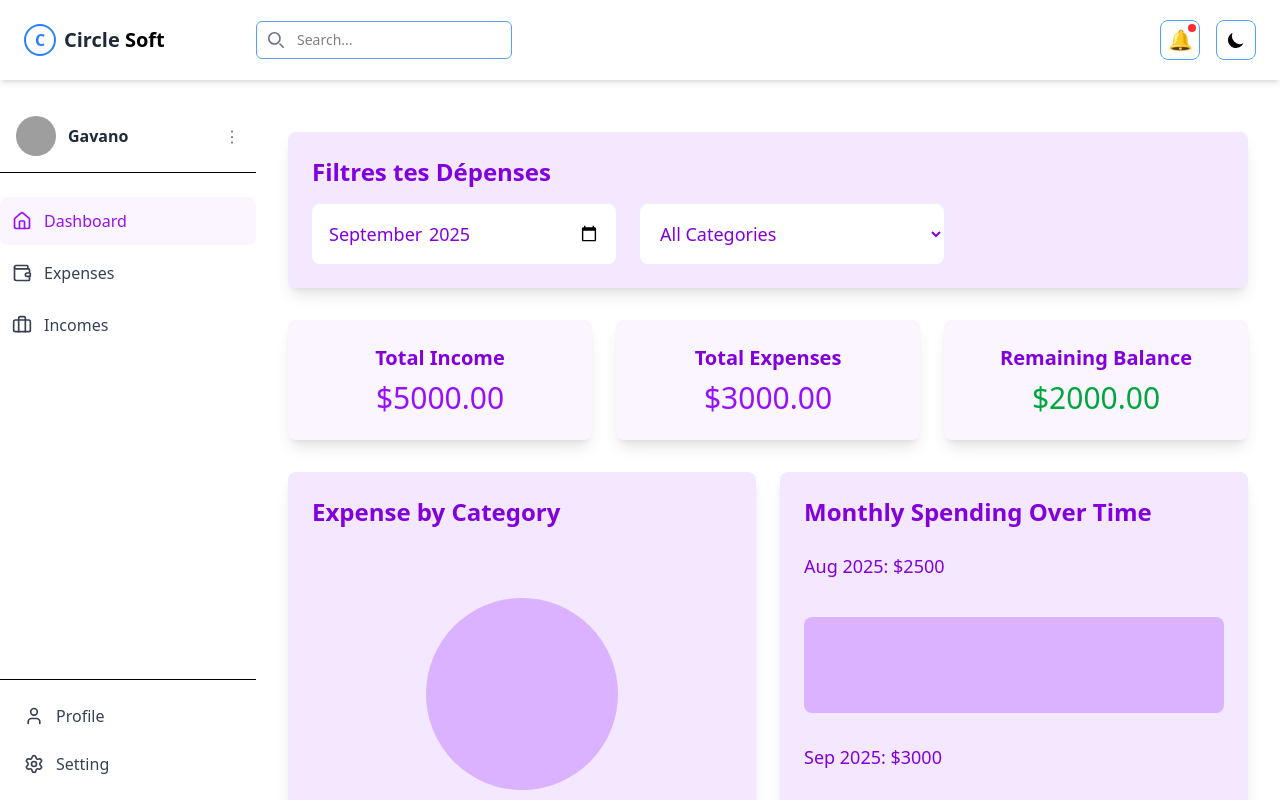
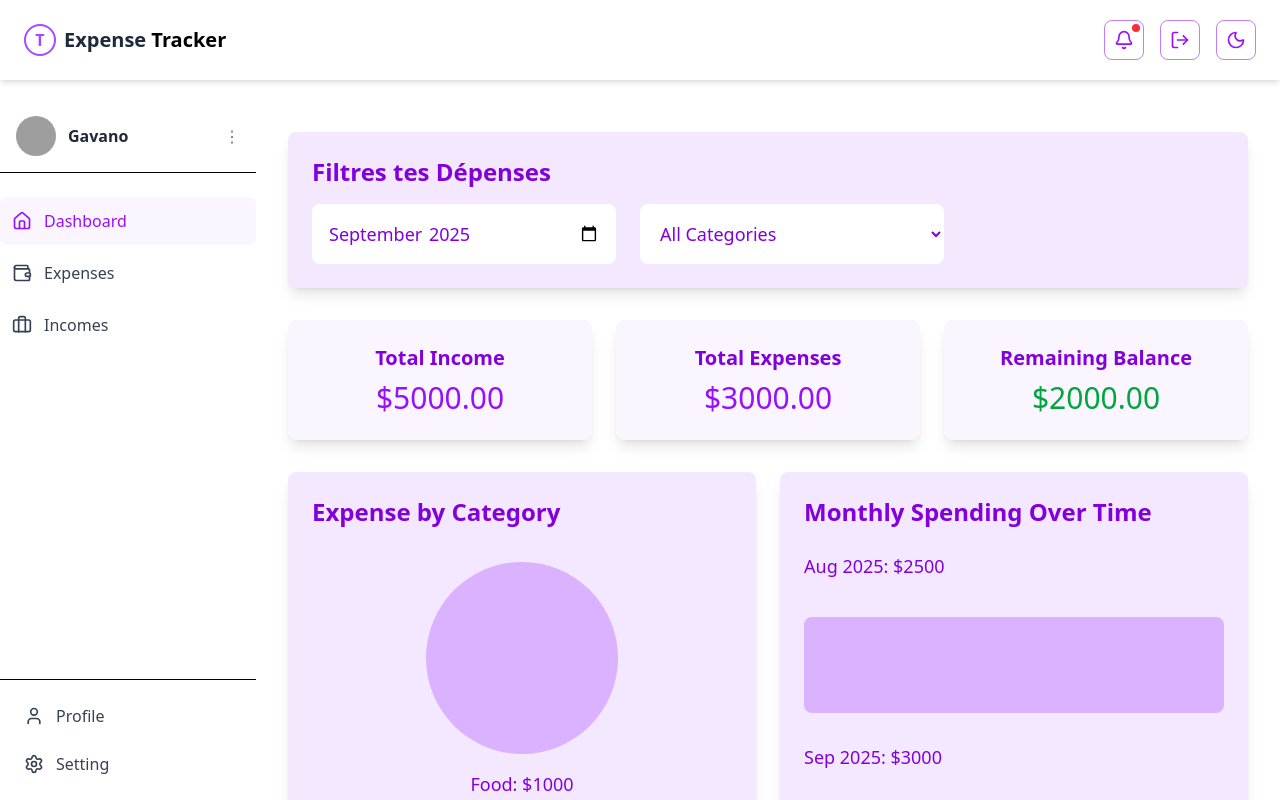
Before and after one commit to valisoa01/Projet-final-Web2, a React (Vite) app in the folder frontend/: page /dashboard in a window 1280 px wide. Built offline with nearby package versions, Linux system fonts and the light colour scheme; grey boxes are pictures that could not be loaded.

Commit message:
Feat(frontend): modified header, add bottom logout and changed tittle

```diff
--- a/frontend/src/Components/Site/Content.jsx
+++ b/frontend/src/Components/Site/Content.jsx
@@ -1,7 +1,7 @@
 const Content = () => {
   return (
     <div className="p-8 bg-white text-gray-800 w-500">
-      <div className="bg-red-500 p-6 rounded-lg shadow-lg mb-8 hidden" id="alert">
+      <div className="bg-red-500 rounded-lg shadow-lg mb-8 hidden" id="alert">
         <div className="text-xl font-bold text-white">You've exceeded your monthly budget by $111.47.</div>
       </div>
       <div className="bg-purple-100 p-6 rounded-lg shadow-lg mb-8">
@@ -35,8 +35,8 @@ const Content = () => {
       </div>
       <div className="grid grid-cols-1 md:grid-cols-2 gap-6">
         <div className="bg-purple-100 p-6 rounded-lg shadow-lg">
-          <div className="text-2xl font-semibold mb-6 text-purple-700">Expense by Category</div>
-          <div className="h-96">
+          <div className="text-2xl font-semibold  text-purple-700">Expense by Category</div>
+          <div className="h-90">
             <div className="flex justify-center items-center h-full">
               <div className="text-center">
                 <div className="w-48 h-48 bg-purple-300 rounded-full mb-4" id="pieChart"></div>
--- a/frontend/src/Components/Site/Header.jsx
+++ b/frontend/src/Components/Site/Header.jsx
@@ -1,90 +1,55 @@
+import { LogOut, Bell, Moon } from 'lucide-react';
+
 const Header = () => {
-  // 🔵 Partie gauche (Logo + Texte)
+  // Logo + Name component
   const Name = () => {
     return (
       <div className="w-[20%] flex items-center pl-6">
-        {/* Logo rond */}
-        <div className="w-8 h-8 flex items-center justify-center rounded-full border-2 border-blue-500 text-blue-500 font-bold mr-2">
-          C
+        {/* Logo */}
+        <div className="w-8 h-8 flex items-center justify-center rounded-full border-2 border-purple-500 text-purple-500 font-bold mr-2">
+          T
         </div>
         <span className="text-xl font-semibold text-gray-800">
-          Circle <span className="text-black">Soft</span>
+          Expense <span className="text-black">Tracker</span>
         </span>
       </div>
     );
   };
 
-  // 🔍 Barre de recherche
-  const SearchButton = () => {
+  // Notification and Logout buttons
+  const ActionButtons = () => {
     return (
-      <div className="w-[60%] flex items-center ">
-        <div className="relative w-64">
-          <div className="absolute inset-y-0 left-0 flex items-center pl-3 pointer-events-none">
-            <svg
-              className="w-4 h-4 text-gray-500"
-              xmlns="http://www.w3.org/2000/svg"
-              fill="none"
-              viewBox="0 0 20 20"
-              aria-hidden="true"
-            >
-              <path
-                stroke="currentColor"
-                strokeLinecap="round"
-                strokeLinejoin="round"
-                strokeWidth="2"
-                d="m19 19-4-4m0-7A7 7 0 1 1 1 8a7 7 0 0 1 14 0Z"
-              />
-            </svg>
-          </div>
-          <input
-            type="search"
-            className="block w-full p-2 pl-10 text-sm border border-blue-400 rounded-md focus:ring-blue-500 focus:border-blue-500"
-            placeholder="Search..."
-          />
-        </div>
-      </div>
-    );
-  };
-
-  // 🔔 Bouton notification
-  const NotificationButton = () => {
-    return (
-      <div className="w-[20%] flex items-center justify-end pr-6 gap-4">
-  {/* 🔔 Bouton notification */}
+      <div className="w-[80%] flex items-center justify-end pr-6 gap-4">
+        {/* Notification button */}
         <div className="relative">
-    <button className="w-10 h-10 flex items-center justify-center border border-blue-400 rounded-lg hover:bg-gray-100">
-      <span className="text-xl">🔔</span>
+          <button className="w-10 h-10 flex items-center justify-center border border-purple-400 rounded-lg hover:bg-gray-100">
+            <Bell className="w-5 h-5 text-purple-600" />
+            {/* Notification badge */}
+            <span className="absolute top-1 right-1 block w-2 h-2 rounded-full bg-red-500"></span>
           </button>
-    {/* Pastille rouge */}
-    <span className="absolute top-1 right-1 block w-2 h-2 rounded-full bg-red-500"></span>
         </div>
 
-  {/* 🌙 Bouton dark mode */}
+        {/* Logout button */}
         <div className="relative">
-    <button className="w-10 h-10 flex items-center justify-center border border-blue-400 rounded-lg hover:bg-gray-100">
-      <svg
-        xmlns="http://www.w3.org/2000/svg"
-        className="w-5 h-5 text-black"
-        fill="currentColor"
-        viewBox="0 0 20 20"
-      >
-        <path d="M17.293 13.293a8 8 0 01-10.586-10.586A8 8 0 1017.293 13.293z" />
-      </svg>
+          <button className="w-10 h-10 flex items-center justify-center border border-purple-400 rounded-lg hover:bg-gray-100">
+            <LogOut className="w-5 h-5 text-purple-600" />
+          </button>
+        </div>
+
+        {/* Dark mode button */}
+        <div className="relative">
+          <button className="w-10 h-10 flex items-center justify-center border border-purple-400 rounded-lg hover:bg-gray-100">
+            <Moon className="w-5 h-5 text-purple-600" />
           </button>
         </div>
       </div>
-
-
-
-
     );
   };
 
   return (
     <div className="bg-white shadow-md h-[10vh] w-screen flex flex-row items-center mb-5">
       <Name />
-      <SearchButton />
-      <NotificationButton />
+      <ActionButtons />
     </div>
   );
 };
```
Lines whose indentation alone changed are shown as unchanged.
